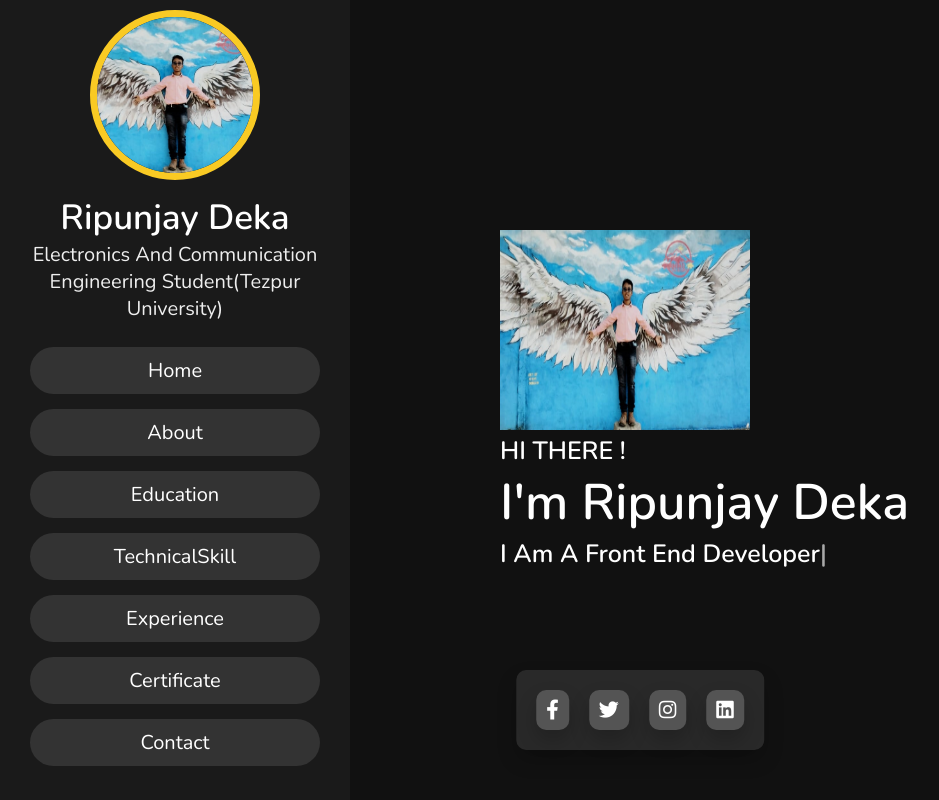
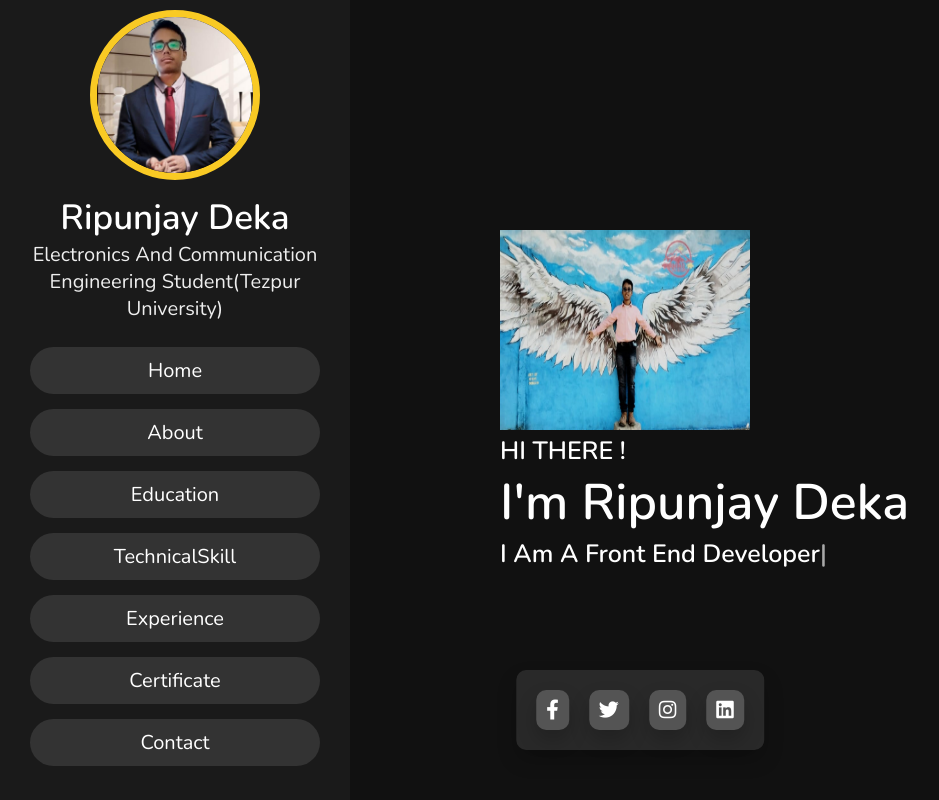
Before and after one commit to Ripunjaycoder/RipunjayDekaportfolio.github.io, a plain HTML site: page index.html in a window 1280 px wide. Shown: the top 800 px of the page, without its empty margins (0-939 px from the left). Drawn offline with nearby package versions, Linux system fonts and the light colour scheme.

Commit message:
Update index.html

```diff
--- a/index.html
+++ b/index.html
@@ -20,7 +20,7 @@
 <header>
 
     <div class="user">
-        <img src="images/pic00.jpg" alt="">
+        <img src="images/pic00.jpeg" alt="">
         <h3 class="name">Ripunjay Deka</h3>
         <p class="post">Electronics and Communication Engineering student(Tezpur University)</p>
     </div>
```
